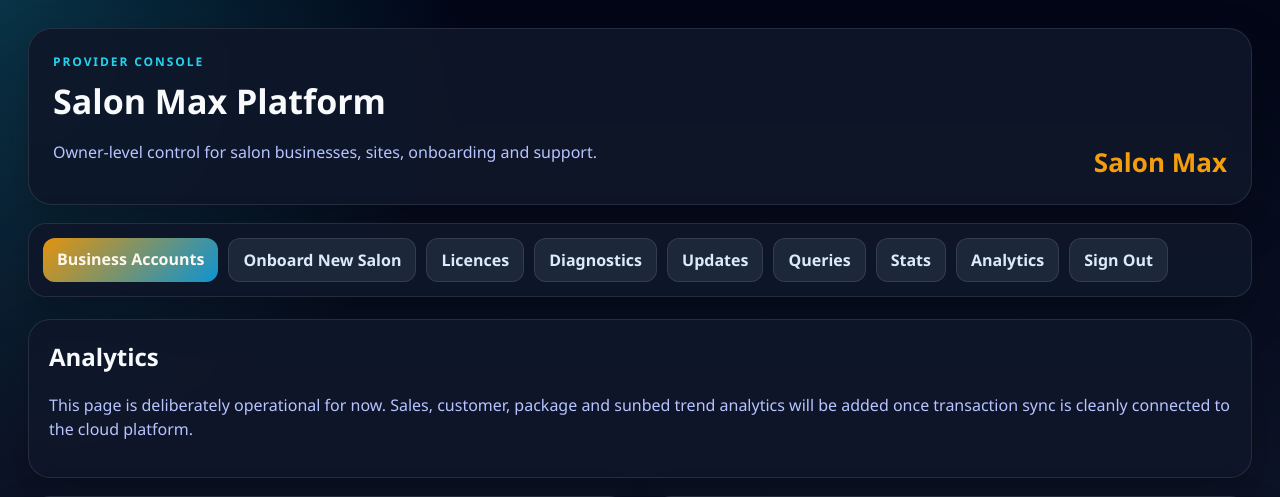
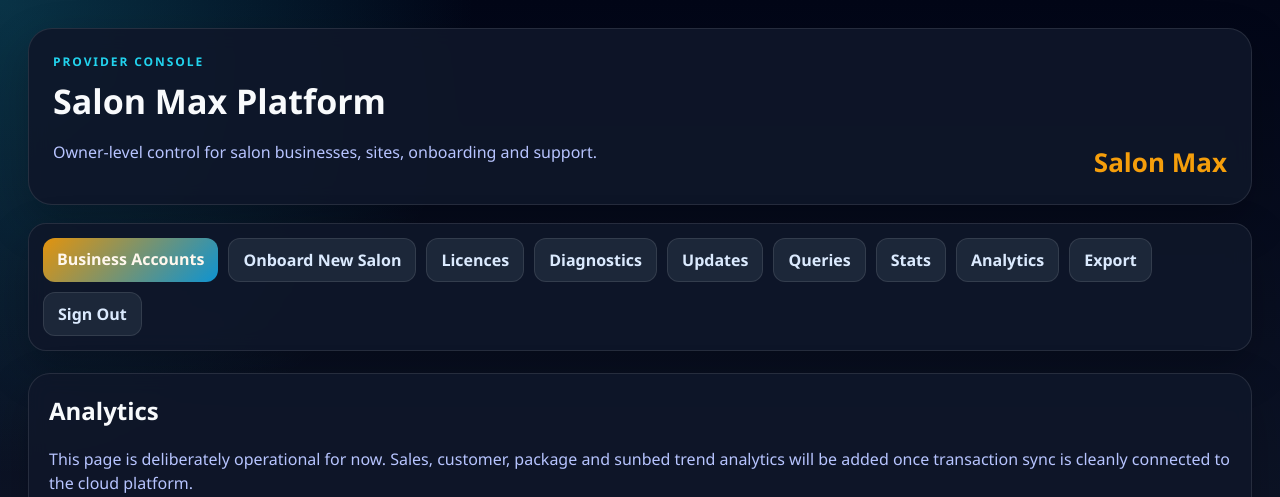
Before and after one commit to benparker1984/salon-max-platform, a Flask app: page /platform/analytics in a window 1280 px wide. Shown: the top 497 px of the page. Run offline with Flask 3, Linux system fonts and the light colour scheme; the visitor is signed in with stand-in values (Sample User, id 1); data that the repository does not hold is empty; some libraries are stand-ins or nearby versions.

Commit message:
Add files via upload

```diff
--- a/templates/base.html
+++ b/templates/base.html
@@ -133,6 +133,7 @@
             <a class="secondary" href="{{ url_for('platform_queries') }}">Queries</a>
             <a class="secondary" href="{{ url_for('platform_stats') }}">Stats</a>
             <a class="secondary" href="{{ url_for('platform_analytics') }}">Analytics</a>
+            <a class="secondary" href="{{ url_for('platform_export_json') }}">Export</a>
             <a class="secondary" href="{{ url_for('platform_logout') }}">Sign Out</a>
         </nav>
         {% if notice %}
```
